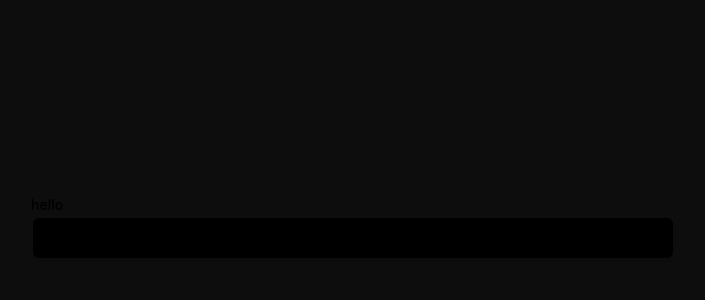
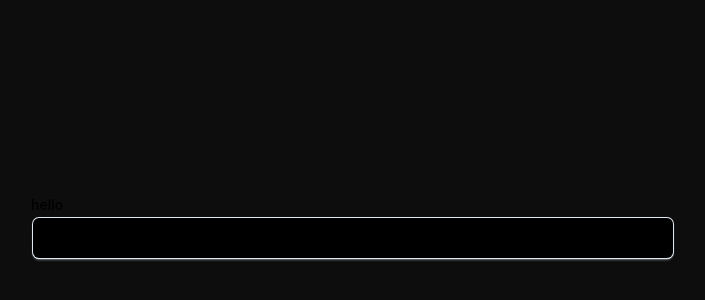
Before and after one commit to MarikaKonturova/inctagram-superadmin, a Next.js app: page /auth/login in a window 1280 px wide. Shown: the part 174-474 px from the top of the page, without its empty margins (287-992 px from the left). Built offline with nearby package versions, Linux system fonts and the light colour scheme.

Commit message:
add styles from snadcn ui

```diff
--- a/src/app/styles/custom-base-styles.css
+++ b/src/app/styles/custom-base-styles.css
@@ -1,7 +1,37 @@
 @layer base {
   :root {
-    /* variables */
+    /* snadcnui */
+    --background: 0 0% 100%;
+    --foreground: 222.2 47.4% 11.2%;
 
+    --muted: 210 40% 96.1%;
+    --muted-foreground: 215.4 16.3% 46.9%;
+
+    --popover: 0 0% 100%;
+    --popover-foreground: 222.2 47.4% 11.2%;
+
+    --border: 214.3 31.8% 91.4%;
+    --input: 214.3 31.8% 91.4%;
+
+    --card: 0 0% 100%;
+    --card-foreground: 222.2 47.4% 11.2%;
+
+    --primary: 222.2 47.4% 11.2%;
+    --primary-foreground: 210 40% 98%;
+
+    --secondary: 210 40% 96.1%;
+    --secondary-foreground: 222.2 47.4% 11.2%;
+
+    --accent: 210 40% 96.1%;
+    --accent-foreground: 222.2 47.4% 11.2%;
+
+    --destructive: 0 100% 50%;
+    --destructive-foreground: 210 40% 98%;
+
+    --ring: 215 20.2% 65.1%;
+
+    --radius: 0.5rem;
+    /* own styles */
     /* font-family */
     --font-family-main: inter, sans-serif;
     /* small text */
@@ -78,7 +108,39 @@
       width: 0;
     }
   }
+  /* snadcnui */
+  .dark {
+    --background: 224 71% 4%;
+    --foreground: 213 31% 91%;
 
+    --muted: 223 47% 11%;
+    --muted-foreground: 215.4 16.3% 56.9%;
+
+    --accent: 216 34% 17%;
+    --accent-foreground: 210 40% 98%;
+
+    --popover: 224 71% 4%;
+    --popover-foreground: 215 20.2% 65.1%;
+
+    --border: 216 34% 17%;
+    --input: 216 34% 17%;
+
+    --card: 224 71% 4%;
+    --card-foreground: 213 31% 91%;
+
+    --primary: 210 40% 98%;
+    --primary-foreground: 222.2 47.4% 1.2%;
+
+    --secondary: 222.2 47.4% 11.2%;
+    --secondary-foreground: 210 40% 98%;
+
+    --destructive: 0 63% 31%;
+    --destructive-foreground: 210 40% 98%;
+
+    --ring: 216 34% 17%;
+
+    --radius: 0.5rem;
+  }
   :root[data-theme='dark'] {
     /* custom color */
     --secondary-color: rgb(78 135 255 / 48%);
@@ -237,3 +299,13 @@
     }
   }
 }
+@layer base {
+  * {
+    @apply border-border;
+  }
+  body {
+    font-feature-settings:
+      'rlig' 1,
+      'calt' 1;
+  }
+}
--- a/tailwind.config.cjs
+++ b/tailwind.config.cjs
@@ -5,9 +5,10 @@ const {
 } = require("tailwindcss/lib/util/flattenColorPalette");
 
 module.exports = {
+  darkMode: ["class"],
   content: [
-    './components/**/*.{ts,tsx}',
-    './src/**/*.{ts,tsx}',
+    'components/**/*.{ts,tsx}',
+    'src/**/*.{ts,tsx}',
   ],
   prefix: "",
   theme: {
@@ -20,6 +21,39 @@ module.exports = {
     },
     extend: {
       colors: {
+        border: "hsl(var(--border))",
+        input: "hsl(var(--input))",
+        ring: "hsl(var(--ring))",
+        background: "hsl(var(--background))",
+        foreground: "hsl(var(--foreground))",
+        primary: {
+          DEFAULT: "hsl(var(--primary))",
+          foreground: "hsl(var(--primary-foreground))",
+        },
+        secondary: {
+          DEFAULT: "hsl(var(--secondary))",
+          foreground: "hsl(var(--secondary-foreground))",
+        },
+        destructive: {
+          DEFAULT: "hsl(var(--destructive))",
+          foreground: "hsl(var(--destructive-foreground))",
+        },
+        muted: {
+          DEFAULT: "hsl(var(--muted))",
+          foreground: "hsl(var(--muted-foreground))",
+        },
+        accent: {
+          DEFAULT: "hsl(var(--accent))",
+          foreground: "hsl(var(--accent-foreground))",
+        },
+        popover: {
+          DEFAULT: "hsl(var(--popover))",
+          foreground: "hsl(var(--popover-foreground))",
+        },
+        card: {
+          DEFAULT: "hsl(var(--card))",
+          foreground: "hsl(var(--card-foreground))",
+        },
         'card-entity-bg': 'var(--card-entity-bg)',
         'danger-100': 'var(--danger-100-color)',
         'danger-300': 'var(--danger-300-color)',
@@ -57,6 +91,11 @@ module.exports = {
         'warning-500': 'var(--warning-500-color)',
         'warning-700': 'var(--warning-700-color)',
         'warning-900': 'var(--warning-900-color)',
+      },
+      borderRadius: {
+        lg: `var(--radius)`,
+        md: `calc(var(--radius) - 2px)`,
+        sm: "calc(var(--radius) - 4px)",
       },
       fontFamily: {
         main: 'var(--font-family-main)',
```
Also changed, not shown: package.json (+6 -4 lines), src/shared/ui/index.ts (+4 -4 lines), components.json, src/shared/ui/Button.tsx (renamed from src/shared/ui/button/Button.tsx), src/shared/ui/Info.tsx (renamed from src/shared/ui/info/Info.tsx), src/shared/ui/Input.tsx (renamed from src/shared/ui/input/Input.tsx), src/shared/ui/Label.tsx (renamed from src/shared/ui/label/Label.tsx).
